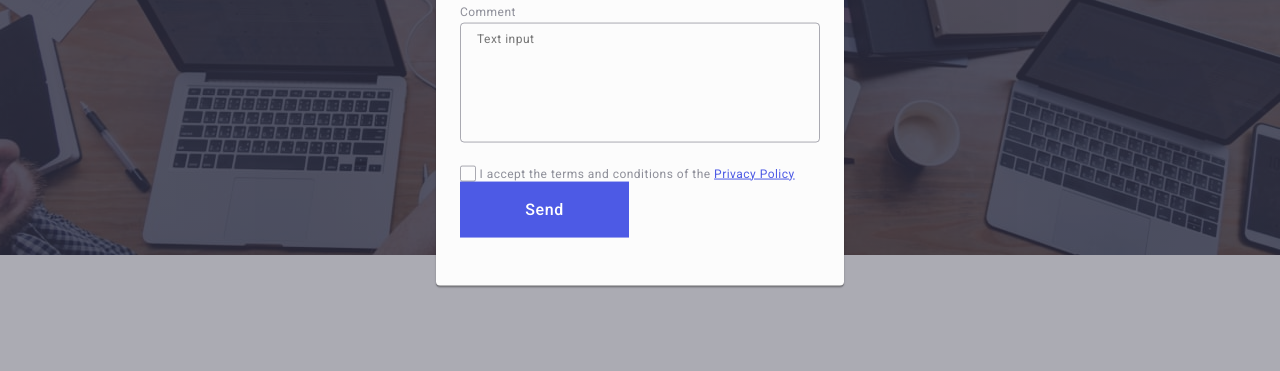
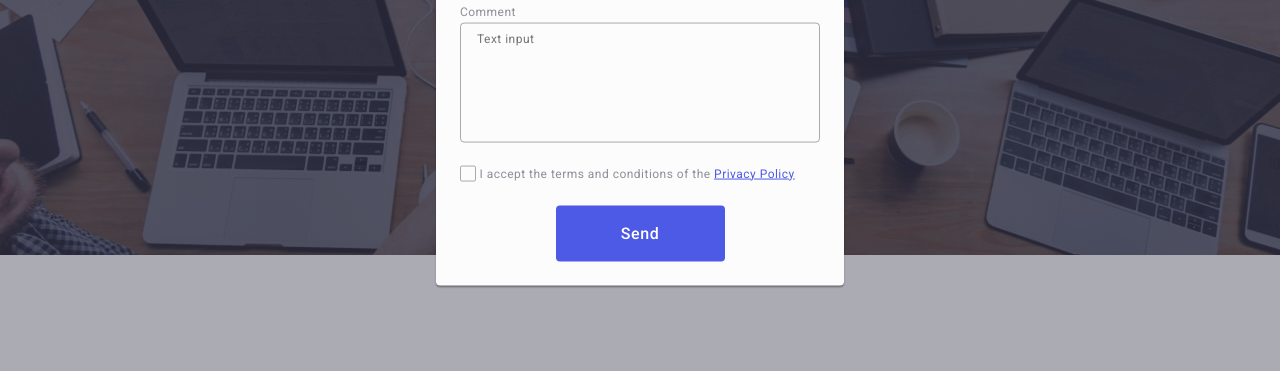
Before and after one commit to ElephantFrontend/goit-markup-hw-05, a plain HTML site: page index.html in a window 1280 px wide. Shown: the part 418-789 px from the top of the page. Drawn offline with nearby package versions, Linux system fonts and the light colour scheme.

Commit message:
made draft

```diff
--- a/css/styles.css
+++ b/css/styles.css
@@ -627,7 +627,9 @@ section ul li {
     display: block;
     background-color: #4D5AE5;
     border: none;
+    border-radius: 4px;
     height: 56px;
+    margin: 0 auto;
     cursor: pointer;
     min-width: 169px;
     font-family: "Roboto", sans-serif;
--- a/index.html
+++ b/index.html
@@ -511,9 +511,9 @@
                         I accept the terms and conditions of the
                         <a class="accept-terms-link" href="">Privacy Policy</a>
                     </label>
+                </div>
 
-                    <button class="accept-terms-button">Send</button>
-                </div>
+                <button class="accept-terms-button">Send</button>
             </form>
         </div>
     </div>
```
